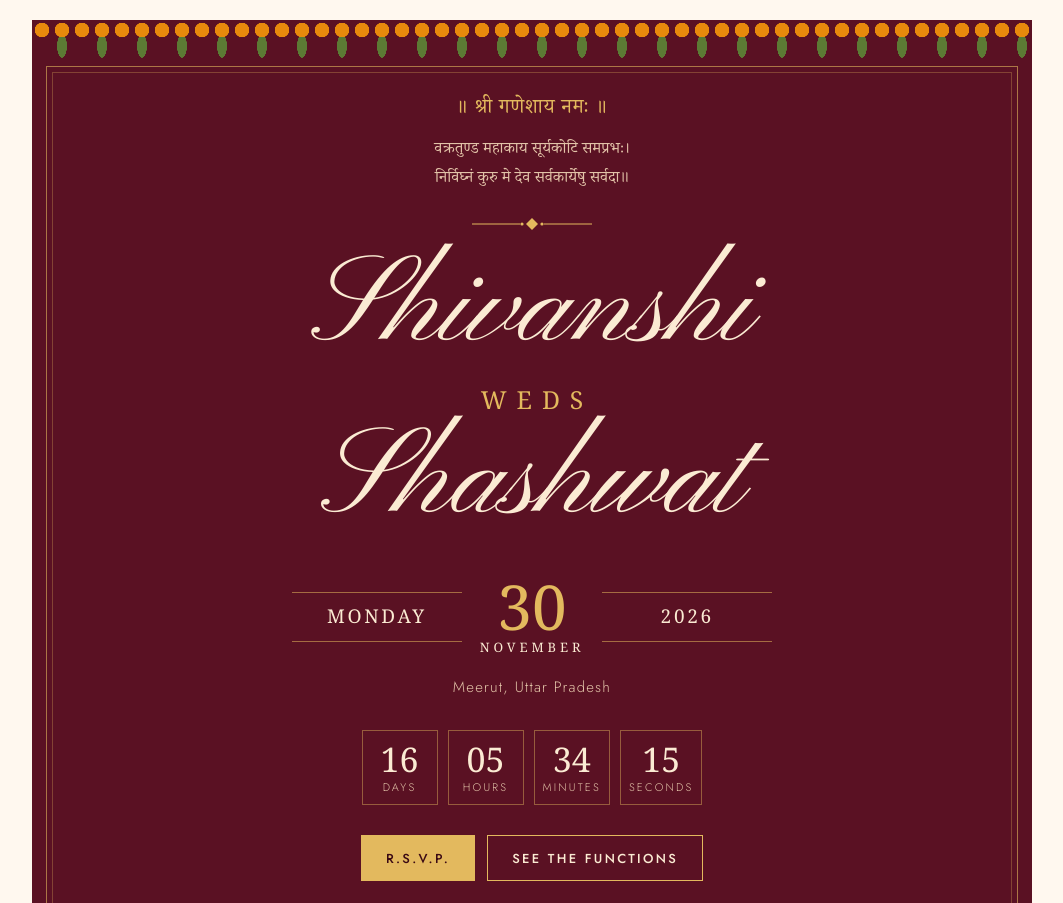
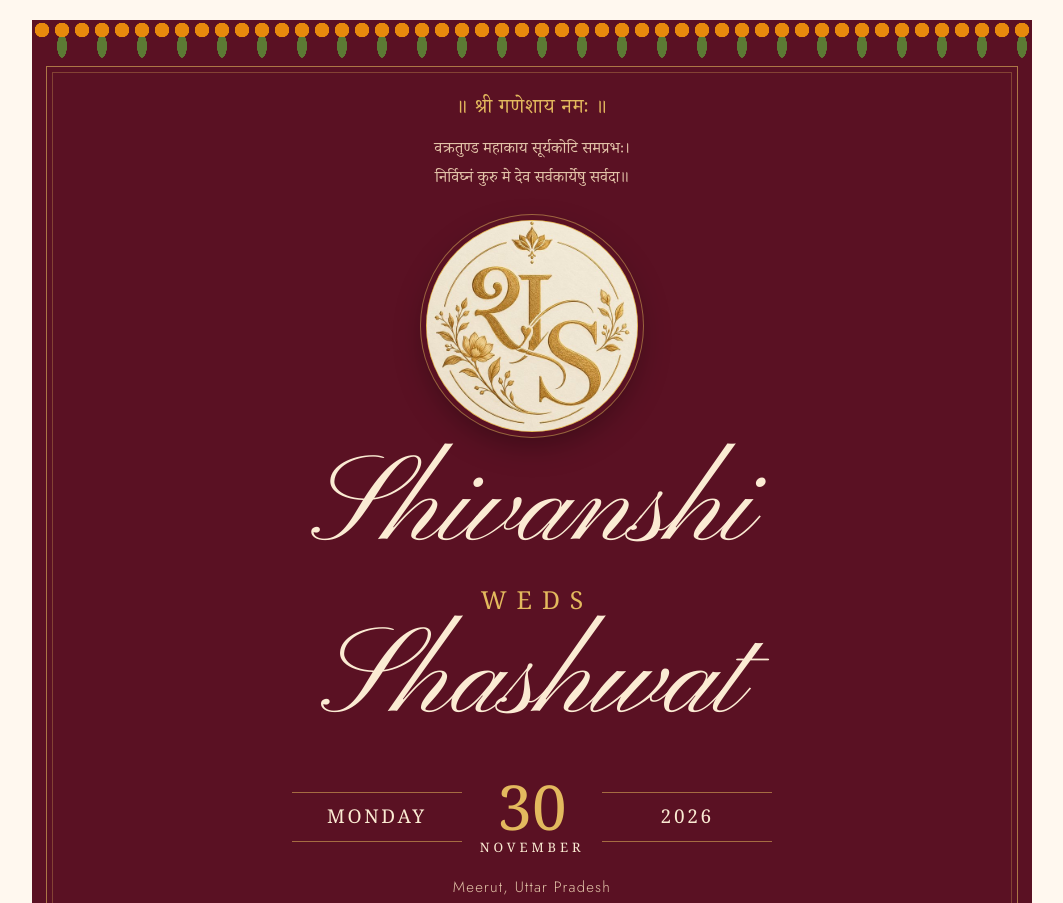
Before and after one commit to hsbrg/react, a plain HTML site: page wedding-invitation/index.html in a window 1280 px wide. Shown: the top 903 px of the page, without its empty margins (108-1171 px from the left). Drawn offline with Linux system fonts and the light colour scheme; a web font is replaced by a local one.

Commit message:
Add the couple's monogram to the invitation
Set the S&S monogram as a gold-ringed seal on the opening card, use it in
the WhatsApp share preview, and add it as the home-screen icon. The full
logo is kept as logo.jpg.

Co-Authored-By: Claude Opus 5.5 <noreply@anthropic.com>
Claude-Session: https://claude.ai/code/session_01R9DYRoDWeKyJUHyH6mBjUt

```diff
--- a/wedding-invitation/index.html
+++ b/wedding-invitation/index.html
@@ -104,7 +104,25 @@
     color: var(--hero-muted);
     text-wrap: balance;
   }
-  .orn { display: block; margin: 22px auto 0; width: 120px; height: 14px; color: var(--hero-gold); }
+  /* The couple's monogram, set as a round seal on the maroon card */
+  .seal {
+    display: block;
+    width: clamp(150px, 26vw, 210px);
+    max-width: 100%;
+    height: auto;
+    aspect-ratio: 1;
+    margin: 26px auto 0;
+    border-radius: 50%;
+    object-fit: cover;
+    background: #F3EBDA;
+    box-shadow:
+      0 0 0 1px var(--hero-gold),
+      0 0 0 6px var(--hero-bg),
+      0 0 0 7px color-mix(in srgb, var(--hero-gold) 50%, transparent),
+      0 12px 32px rgb(0 0 0 / .35);
+    animation: seal 700ms var(--ease-out) 40ms both;
+  }
+  @keyframes seal { from { opacity: 0; transform: scale(0.96); } }
 
   .names {
     font-family: var(--font-script);
@@ -380,7 +398,7 @@
   }
   @media (prefers-reduced-motion: reduce) {
     html { scroll-behavior: auto; }
-    .in, .fade-in { animation: fade 250ms ease both; animation-delay: 0ms; }
+    .in, .fade-in, .seal { animation: fade 250ms ease both; animation-delay: 0ms; }
     .btn:active, .link-btn:active, .choice input:active + span { transform: none; }
     .result { @starting-style { opacity: 0; transform: none; } }
   }
@@ -392,11 +410,8 @@
     <div class="hero-inner">
       <div class="ganesh deva fade-in" lang="hi">॥ श्री गणेशाय नमः ॥</div>
       <p class="shloka deva fade-in" style="--d:60ms" lang="sa">वक्रतुण्ड महाकाय सूर्यकोटि समप्रभः।<br>निर्विघ्नं कुरु मे देव सर्वकार्येषु सर्वदा॥</p>
-      <svg class="orn fade-in" style="--d:60ms" viewBox="0 0 120 14" aria-hidden="true">
-        <path d="M0 7 H48 M72 7 H120" stroke="currentColor" stroke-width="1" fill="none"/>
-        <path d="M60 1 L66 7 L60 13 L54 7 Z" fill="currentColor"/>
-        <circle cx="50" cy="7" r="1.6" fill="currentColor"/><circle cx="70" cy="7" r="1.6" fill="currentColor"/>
-      </svg>
+      <img class="seal" src="monogram.jpg" width="520" height="520" alt="Shivanshi and Shashwat monogram: the letters S and S entwined in gold with a lotus and flowering branches">
+
 
       <h1 class="names">
         <span class="in" style="--y:16px;--dur:800ms">Shivanshi</span>
```
Also changed, not shown: scripts/build-site.mjs (+4 -1 lines), wedding-invitation/apple-touch-icon.png (added), wedding-invitation/logo.jpg (added), wedding-invitation/monogram.jpg (added), wedding-invitation/og.png.
